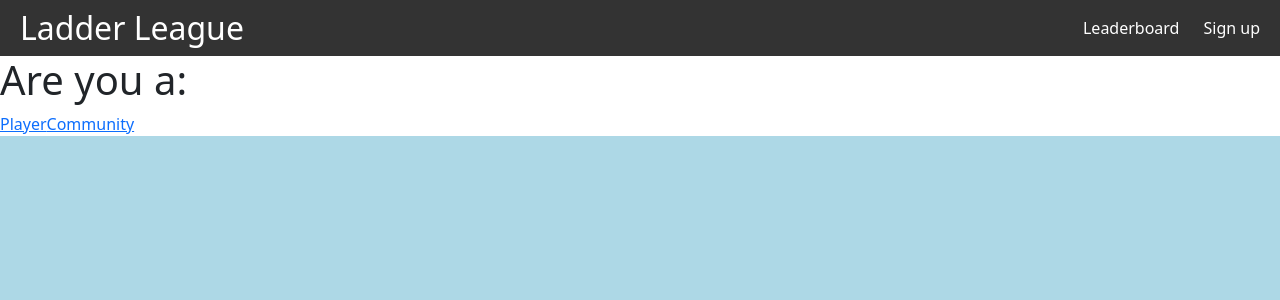
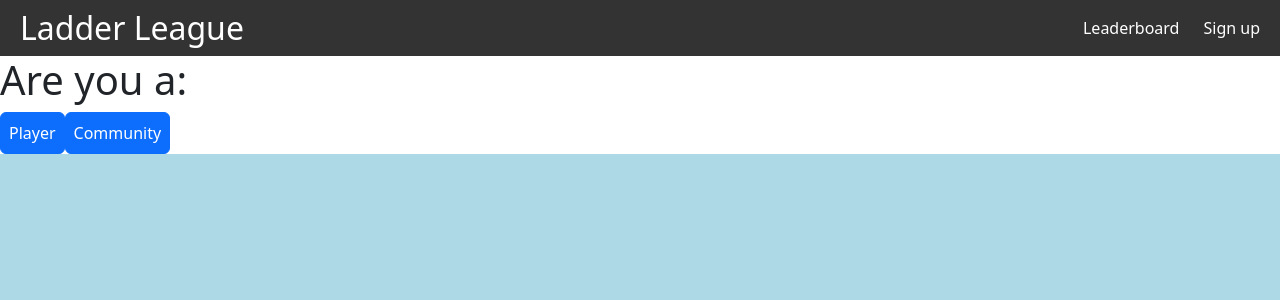
Before and after one commit to TheRealMi/LadderLegends, a React (Vite) app in the folder frontend/: page / in a window 1280 px wide. Shown: the top 300 px of the page. Built offline with nearby package versions, Linux system fonts and the light colour scheme.

Commit message:
did some bootstrap

```diff
--- a/frontend/src/App.jsx
+++ b/frontend/src/App.jsx
@@ -1,6 +1,7 @@
 import React from 'react';
 import Navbar from './Components/Navbar';
 import Leaderboard from './Leaderboard';
+import ListBoards from './Components/ListBoards';
 import Home from './Home';
 import Signup from './Signup';
 import './index.css'
@@ -17,7 +18,7 @@ function App() {
       <div class="container"></div>
       <Routes>
         <Route path="/" element={<Home />} />
-        <Route path="/Leaderboard" element={<Leaderboard />} />
+        <Route path="/Components/ListBoards" element={<ListBoards />} />
         <Route path="/Signup" element={<Signup />} />
       </Routes>
     </>
--- a/frontend/src/Components/ListBoards.tsx
+++ b/frontend/src/Components/ListBoards.tsx
@@ -1,4 +1,7 @@
 import { useState } from "react";
+import React from "react";
+import Leaderboard from "../Leaderboard";
+import {Route, Routes, Link} from "react-router-dom"
 
 function ListBoards() {
   let boards = [
@@ -15,6 +18,7 @@ function ListBoards() {
         <p>Looks like your leaderboards are at another Nexus</p>
       )}
       <ul className="list-group">
+
         {boards.map((board, index) => (
           <li
             key={board}
--- a/frontend/src/Home.jsx
+++ b/frontend/src/Home.jsx
@@ -5,9 +5,12 @@ import './index.css';
 export default function Leaderboard() {
     return (
         <>
-            <h1>Are you a:</h1>
-            <Link to="/Leaderboard">Player</Link>
-            <Link to="/Signup">Community</Link>
+            <div>
+            <h1 class="question">Are you a:</h1>
+            <Link to="/Components/Listboards"><button type="button" class="btn btn-primary mx-center p-2 " >Player</button></Link>
+            <Link to="/Signup"><button type="button" class="btn btn-primary mx-center p-2" >Community</button></Link>
+            </div>
+
         </>
     )
 
```
